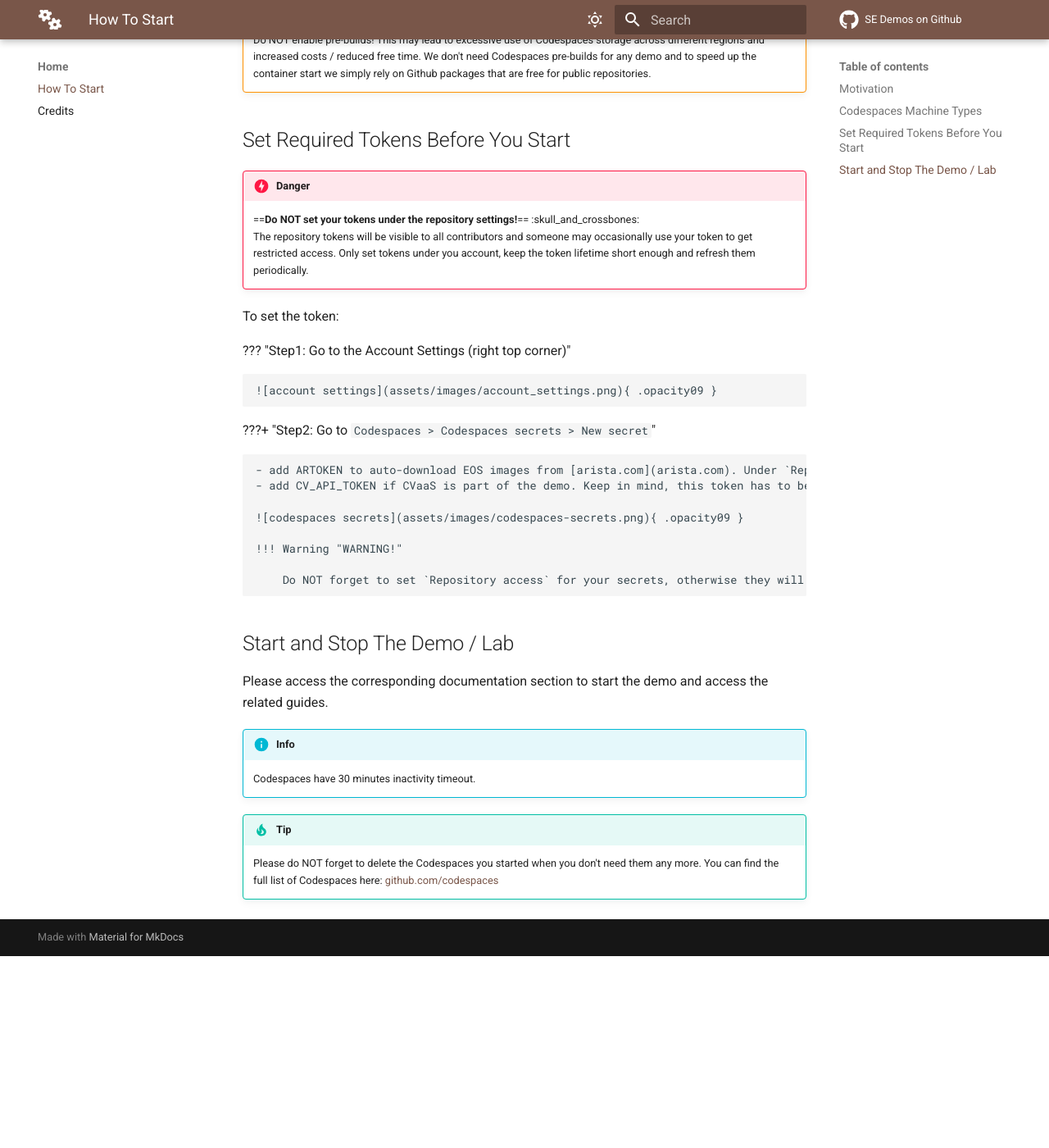
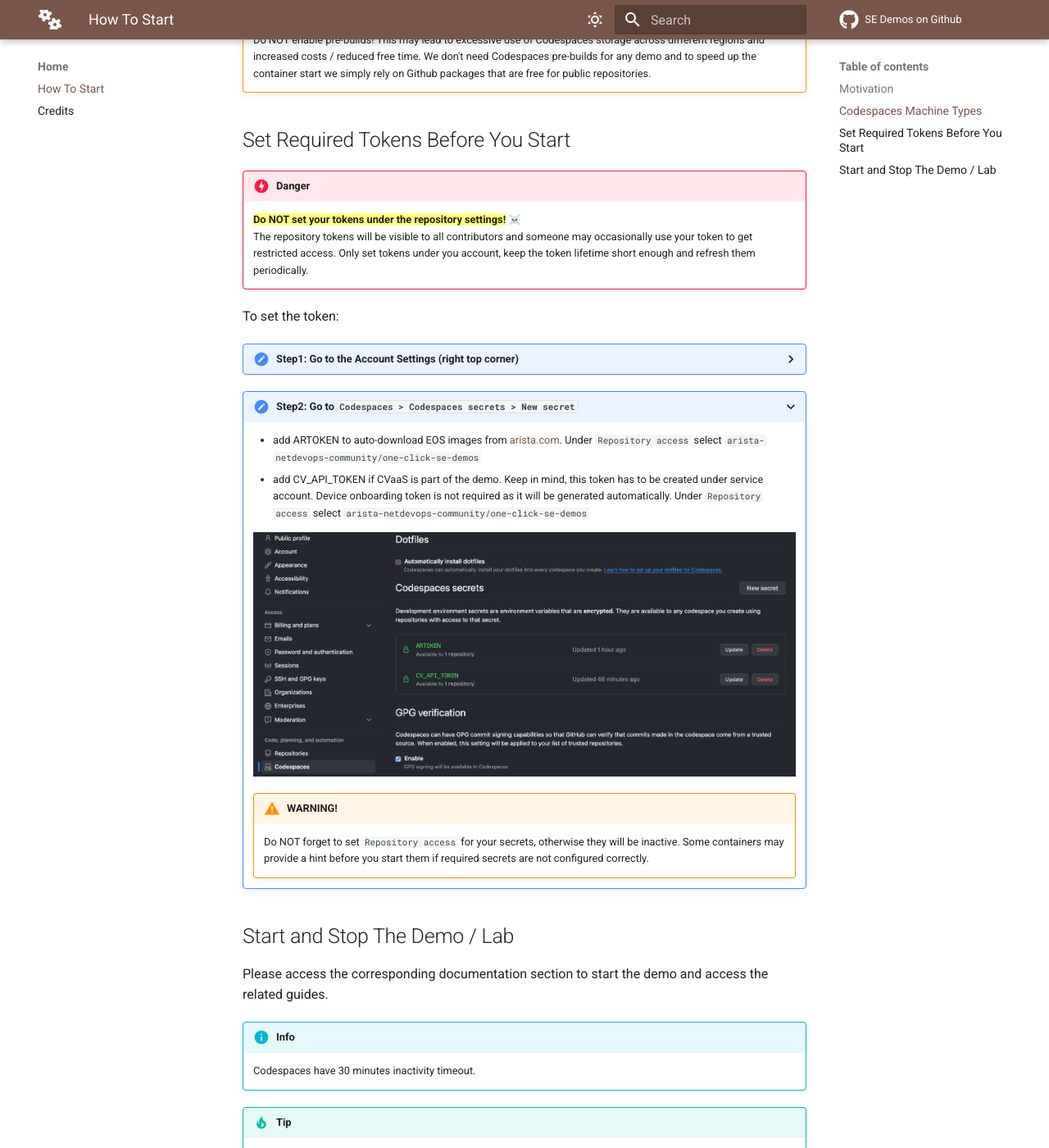
Before and after one commit to arista-netdevops-community/one-click-se-demos, an MkDocs documentation site: the page built from docs/index.md, in a window 1280 px wide and 1400 px high, scrolled down 839 px. Shown: the whole window at 82% size. Built offline with MkDocs 1.6.1 and Material for MkDocs 9.7.7, drawn with Linux system fonts in a browser that asks for light colours; emoji names are drawn with the system emoji font; comment, search, counter and statistics services are not loaded; before the commit the page ends 2005 px from its top, so only the background shows below that; some of the changed text lies outside the part shown.

Commit message:
add back copyright and extensions

```diff
--- a/mkdocs.yml
+++ b/mkdocs.yml
@@ -38,7 +38,20 @@
     logo: fontawesome/solid/gears
 
 markdown_extensions:
+  - attr_list
   - admonition
+  - pymdownx.details
+  - pymdownx.superfences
+  - pymdownx.critic
+  - pymdownx.caret
+  - pymdownx.keys
+  - pymdownx.mark
+  - pymdownx.tilde
+  - pymdownx.emoji:
+      emoji_index: !!python/name:material.extensions.emoji.twemoji
+      emoji_generator: !!python/name:material.extensions.emoji.to_svg
+  - pymdownx.tabbed:
+      alternate_style: true
 
 nav:
   - Home:
@@ -50,6 +63,9 @@
   - AVD Demos:
     - AVD Extended Workshop: avd/extended-workshop.md
     - AVD Extended Workshop, Part 1: avd/avd-extended-workshop-part-1.md
+
+copyright: >
+  &nbsp;&#x1F36A;&nbsp;<a href="#__consent">Change cookie settings</a>
 
 extra:
   consent:
```
